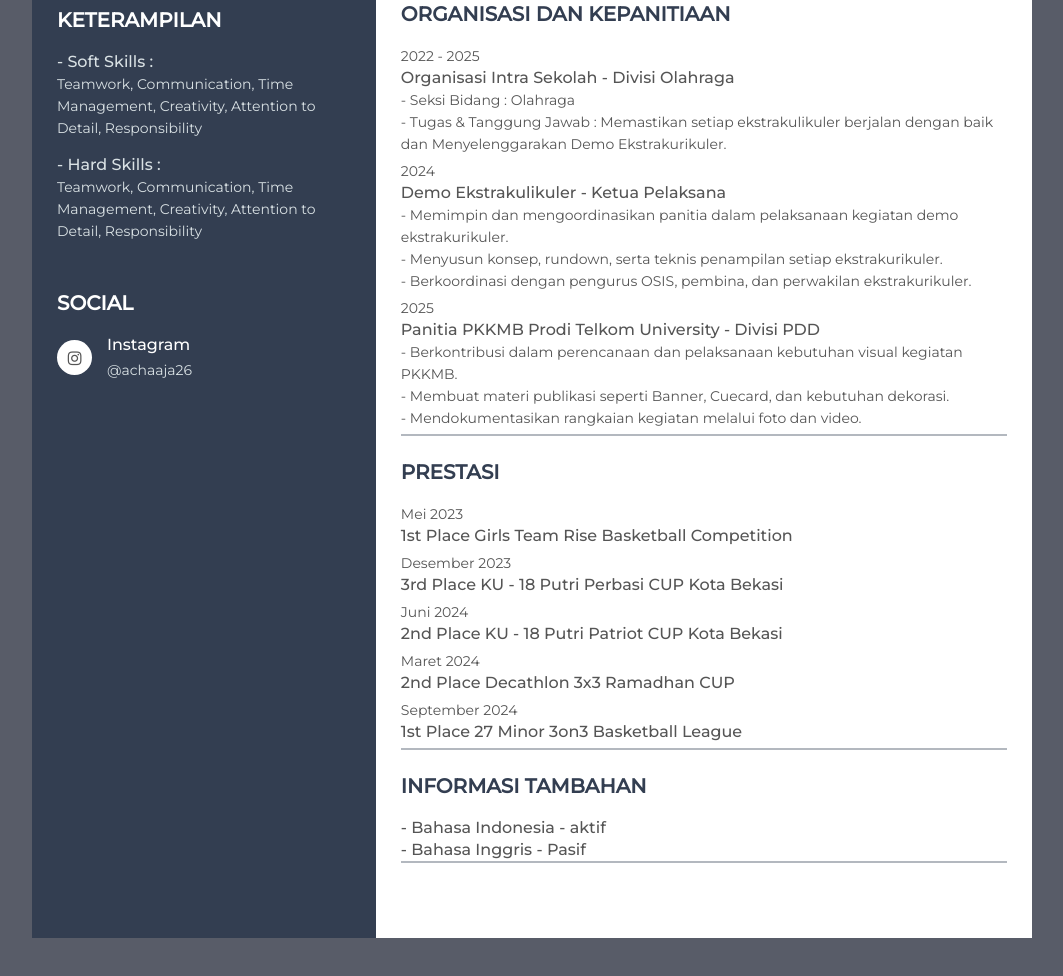
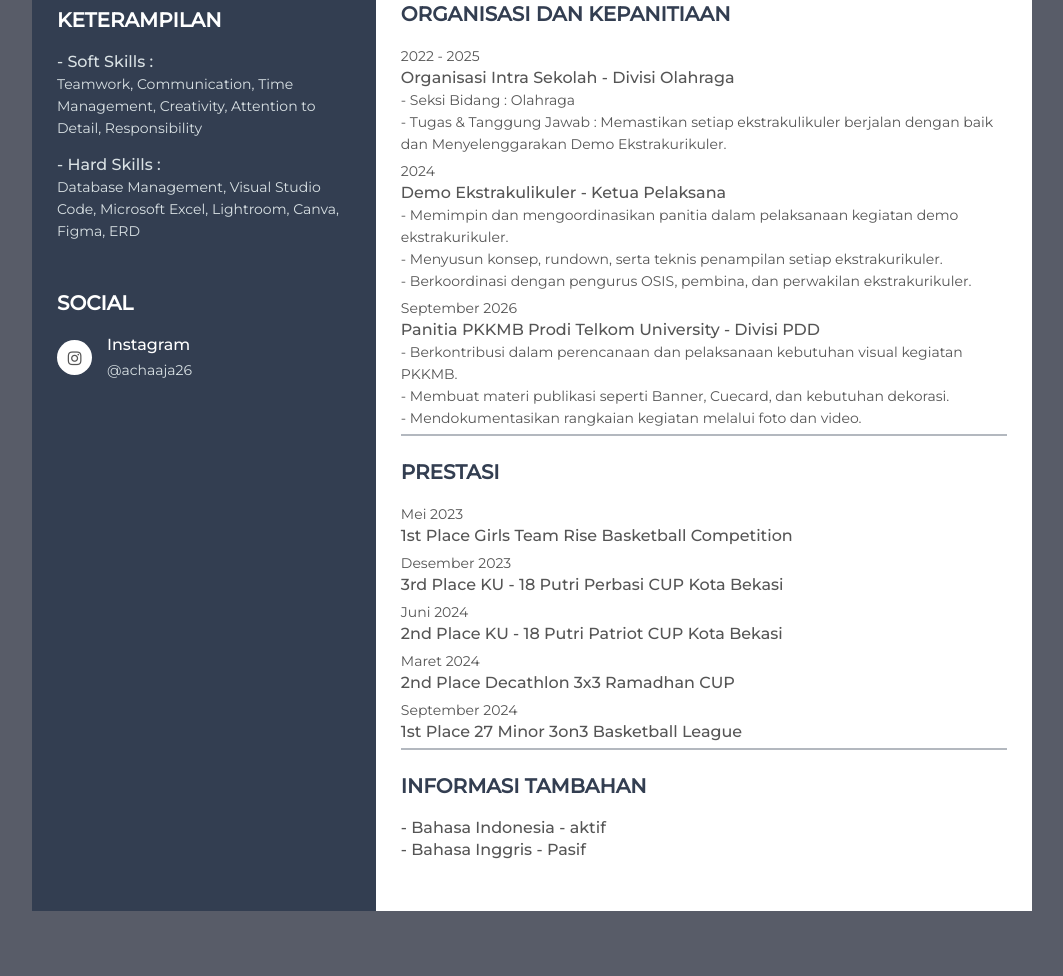
Before and after one commit to Rasyafani/CV_RasyafaniRamadhine, a plain HTML site: page index.html in a window 1280 px wide. Shown: the part 534-1510 px from the top of the page, without its empty margins (108-1171 px from the left). Drawn offline with Linux system fonts and the light colour scheme.

Commit message:
Update index.html

```diff
--- a/index.html
+++ b/index.html
@@ -62,7 +62,7 @@
                                 </div>
 
                                 <p class="semi-bold">- Hard Skills :</p>
-                                <p>Teamwork, Communication, Time Management, Creativity, Attention to Detail, Responsibility</p>
+                                <p>Database Management, Visual Studio Code, Microsoft Excel, Lightroom, Canva, Figma, ERD</p>
                             </div>
 
                         </li>
@@ -145,7 +145,7 @@
                                 <p>- Menyusun konsep, rundown, serta teknis penampilan setiap ekstrakurikuler.</p>
                                 <p>- Berkoordinasi dengan pengurus OSIS, pembina, dan perwakilan ekstrakurikuler.</p>
                             </div>
-                            <div class="date">2025</div>
+                            <div class="date">September 2026</div>
                             <div class="info">
                                 <p class="semi-bold">Panitia PKKMB Prodi Telkom University -  Divisi PDD</p>
                                 <p>- Berkontribusi dalam perencanaan dan pelaksanaan kebutuhan visual kegiatan PKKMB.</p>
@@ -193,7 +193,7 @@
                 </div>
 
                 <!-- Informasi Tambahan -->
-                <div class="pendidikan" style="margin-bottom: 25px; border-bottom:2px solid #333e515e;">
+                <div class="pendidikan">
                     <div class="title">
                     <p class="bold">Informasi Tambahan</p>
                     </div>
```
